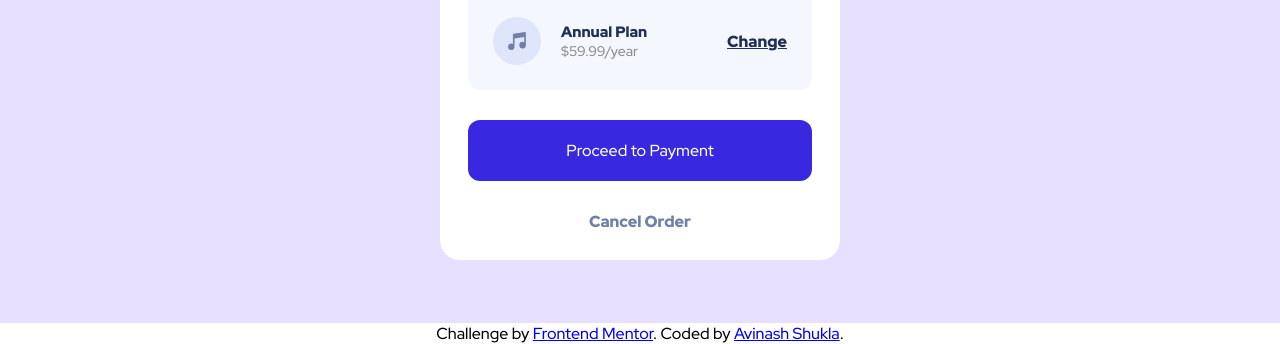
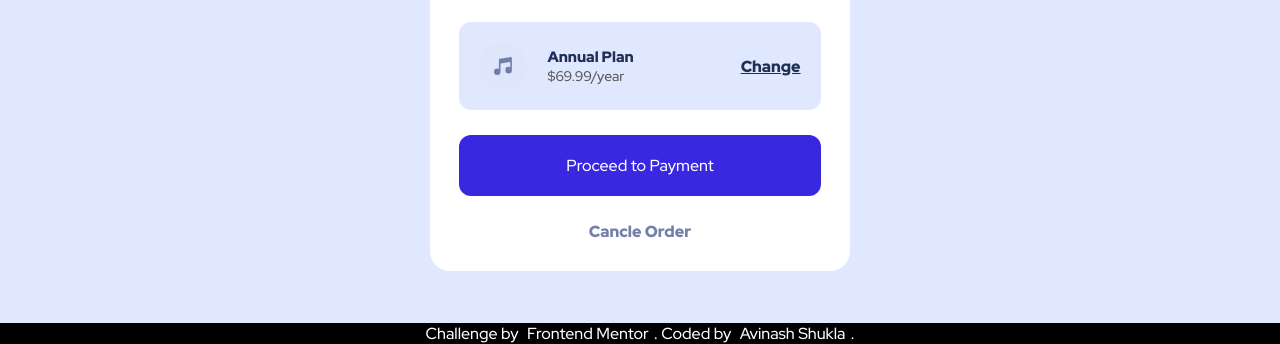
Before and after one commit to Luci04/order-summary-component-main, a plain HTML site: page index.html in a window 1280 px wide. Shown: the part 456-800 px from the top of the page. Drawn offline with Linux system fonts and the light colour scheme.

Commit message:
Refractor

```diff
--- a/index.html
+++ b/index.html
@@ -11,58 +11,44 @@
   <title>Frontend Mentor | Order summary card</title>
 
   <!-- Feel free to remove these styles or customise in your own stylesheet 👍 -->
-  <!-- <style>
-    .attribution { font-size: 11px; text-align: center; }
-    .attribution a { color: hsl(228, 45%, 44%); }
-  </style> -->
-  <link rel="preconnect" href="https://fonts.googleapis.com">
-  <link rel="preconnect" href="https://fonts.gstatic.com" crossorigin>
-  <link href="https://fonts.googleapis.com/css2?family=Red+Hat+Display:wght@500;700;900&display=swap" rel="stylesheet">
+  <style>
+
+  </style>
 </head>
 
 <body>
+  <div class="main-container">
+
     <div class="container">
       <div class="hero">
-      <img src="images/illustration-hero.svg" alt="Hero">
+        <img src="./images/illustration-hero.svg">
       </div>
       <div class="text-content">
-      <h2 class="title">
-        Order Summary
-      </h2>
+        <h2 class="title">Order Summary</h2>
         <p class="subtitle">
           You can now listen to millions of songs, audiobooks, and podcasts on any
           device anywhere you like!
         </p>
         <div class="plan-box">
           <div class="plan-box-left">
-          <img src="images/icon-music.svg" alt="" srcset="">
+            <img src="images/icon-music.svg">
             <div>
               <h5>Annual Plan</h5>
-            <p>$59.99/year</p>
+              <p>$69.99/year</p>
             </div>
           </div>
           <a href="#">Change</a>
         </div>
-      <a href="" class="proceed-btn"> Proceed to Payment </a>
-      <a href="" class="cancle-btn"> Cancel Order </a>
+        <a href="#" class="proceed-btn">Proceed to Payment</a>
+        <a href="#" class="cancle-btn">Cancle Order</a>
+      </div>
     </div>
   </div>
 
 
-
-
-
-  <!-- Annual Plan
-  $59.99/year
-
-  Change
-
-  Proceed to Payment
-  Cancel Order -->
-
   <div class="attribution">
     Challenge by <a href="https://www.frontendmentor.io?ref=challenge" target="_blank">Frontend Mentor</a>.
-    Coded by <a href="#">Avinash Shukla</a>.
+    Coded by <a href="https://github.com/Luci04">Avinash Shukla</a>.
   </div>
 </body>
 
--- a/style.css
+++ b/style.css
@@ -1,47 +1,40 @@
+@import url("https://fonts.googleapis.com/css2?family=Red+Hat+Display:wght@500;700;900&display=swap");
+
 * {
   margin: 0;
   padding: 0;
   box-sizing: border-box;
 }
 
-.attribution {
-  width: 100%;
-  background-color: white;
-  text-decoration: none;
-  position: absolute;
-  bottom: 0px;
-  text-align: center;
-}
-
 body {
-  font-family: "Red Hat Display", sans-serif;
+  font-family: "Red Hat Display";
   min-height: 100vh;
-  background-image: url("./images/pattern-background-desktop.svg");
+  background-image: url("images/pattern-background-desktop.svg");
   background-repeat: no-repeat;
-  background-size: contain;
-  background-color: hsl(255, 100%, 94%);
-  position: relative;
+  background-size: content;
+  background-color: hsl(225, 100%, 94%);
   font-size: 16px;
 }
 
+.main-container {
+  display: flex;
+  justify-content: center;
+  align-items: center;
+  height: 100vh;
+  /* vertical-align: middle; */
+}
+
 .container {
-  position: absolute;
-  left: 50%;
-  top: 50%;
-  transform: translate(-50%, -50%);
-  -webkit-transform: translate(-50%, -50%);
-  -moz-transform: translate(-50%, -50%);
-  -ms-transform: translate(-50%, -50%);
-  -o-transform: translate(-50%, -50%);
-  max-width: 400px;
-  /* max-height: 600px; */
-  background: white;
+  /*width: ;
+    */
+  overflow: hidden;
+  max-width: 420px;
+  background-color: #fff;
   border-radius: 20px;
   -webkit-border-radius: 20px;
   -moz-border-radius: 20px;
   -ms-border-radius: 20px;
   -o-border-radius: 20px;
-  overflow: hidden;
 }
 
 .text-content {
@@ -49,31 +42,28 @@ body {
   text-align: center;
 }
 
-.hero img {
-  max-height: 180px;
-}
-
 .title {
-  color: hsl(233, 47%, 23%);
+  color: hsl(223, 47%, 23%);
   font-weight: 900;
   font-size: 32px;
   margin-bottom: 20px;
 }
 
-.text-content .subtitle {
-  color: #8a8a8a;
+.text-content p.subtitle {
+  text-align: center;
+  color: rgb(87, 85, 85);
   margin-bottom: 25px;
 }
 
 .plan-box {
-  background-color: hsl(225, 100%, 98%);
+  background-color: hsl(225, 100%, 94%);
   border-radius: 12px;
   -webkit-border-radius: 12px;
   -moz-border-radius: 12px;
   -ms-border-radius: 12px;
   -o-border-radius: 12px;
   display: flex;
-  padding: 25px;
+  padding: 20px;
   align-items: center;
   justify-content: space-between;
 }
@@ -82,21 +72,6 @@ body {
   display: flex;
   align-items: center;
   text-align: left;
-}
-
-.plan-box a {
-  font-weight: 900;
-  color: hsl(223, 47%, 23%);
-  transition: color 0.3s ease;
-  -webkit-transition: color 0.3s ease;
-  -moz-transition: color 0.3s ease;
-  -ms-transition: color 0.3s ease;
-  -o-transition: color 0.3s ease;
-}
-
-.plan-box a:hover {
-  text-decoration: none;
-  color: hsl(245, 75%, 52%);
 }
 
 .plan-box-left div {
@@ -110,13 +85,23 @@ body {
 }
 
 .plan-box-left div p {
+  color: rgb(87, 85, 85);
   font-size: 14px;
-  color: #8a8a8a;
 }
 
 .plan-box a {
   font-weight: 900;
   color: hsl(223, 47%, 23%);
+  transition: color 0.5s ease-in;
+  -webkit-transition: color 0.5s ease-in;
+  -moz-transition: color 0.5s ease-in;
+  -ms-transition: color 0.5s ease-in;
+  -o-transition: color 0.5s ease-in;
+}
+
+.plan-box a:hover {
+  text-decoration: none;
+  color: hsl(245, 75%, 52%);
 }
 
 a.proceed-btn {
@@ -124,27 +109,37 @@ a.proceed-btn {
   text-decoration: none;
   color: white;
   background-color: hsl(245, 75%, 52%);
-  padding: 20px 0px;
+  padding: 20px 0;
   border-radius: 12px;
   -webkit-border-radius: 12px;
   -moz-border-radius: 12px;
   -ms-border-radius: 12px;
   -o-border-radius: 12px;
-  margin: 30px 0;
-  transition: background-color 0.3s easy;
-  -webkit-transition: background-color 0.3s easy;
-  -moz-transition: background-color 0.3s easy;
-  -ms-transition: background-color 0.3s easy;
-  -o-transition: background-color 0.3s easy;
+  margin: 25px 0;
+  transition: background-color 0.3s ease-in;
+  -webkit-transition: background-color 0.3s ease-in;
+  -moz-transition: background-color 0.3s ease-in;
+  -ms-transition: background-color 0.3s ease-in;
+  -o-transition: background-color 0.3s ease-in;
 }
 
 a.proceed-btn:hover {
   background-color: hsl(224, 23%, 55%);
 }
 
+a.cancle-btn {
+  color: hsl(224, 23%, 55%);
+  text-decoration: none;
+  font-weight: 900;
+}
+
+a.cancle-btn:hover {
+  color: hsl(223, 47%, 23%);
+}
+
 @media only screen and (max-width: 425px) {
   .body {
-    background-image: url("./images/pattern-background-mobile.svg");
+    background-image: url("images/pattern-background-mobile.svg");
     font-size: 14px;
   }
   .container {
@@ -155,8 +150,8 @@ a.proceed-btn:hover {
     font-size: 23px;
   }
 
-  .plan-box {
-    padding: 23px;
+  div.plan-box {
+    padding: 12px;
   }
 
   .plan-box-left div {
@@ -166,12 +161,25 @@ a.proceed-btn:hover {
   a.proceed-btn,
   a.cancle-btn,
   .plan-box a {
-    font-size: 12px;
+    font-size: 13px;
+  }
+
+  .text-content {
+    padding: 9% 7%;
   }
 }
 
-.cancle-btn {
-  color: hsl(224, 23%, 55%);
+.attribution {
+  position: fixed;
+
+  inset: auto 0 0 0;
+  text-align: center;
+  color: white;
+  background-color: black;
+}
+
+.attribution a {
+  padding: 0 5px;
   text-decoration: none;
-  font-weight: 900;
+  color: white;
 }
```
Lines whose indentation alone changed are shown as unchanged.
